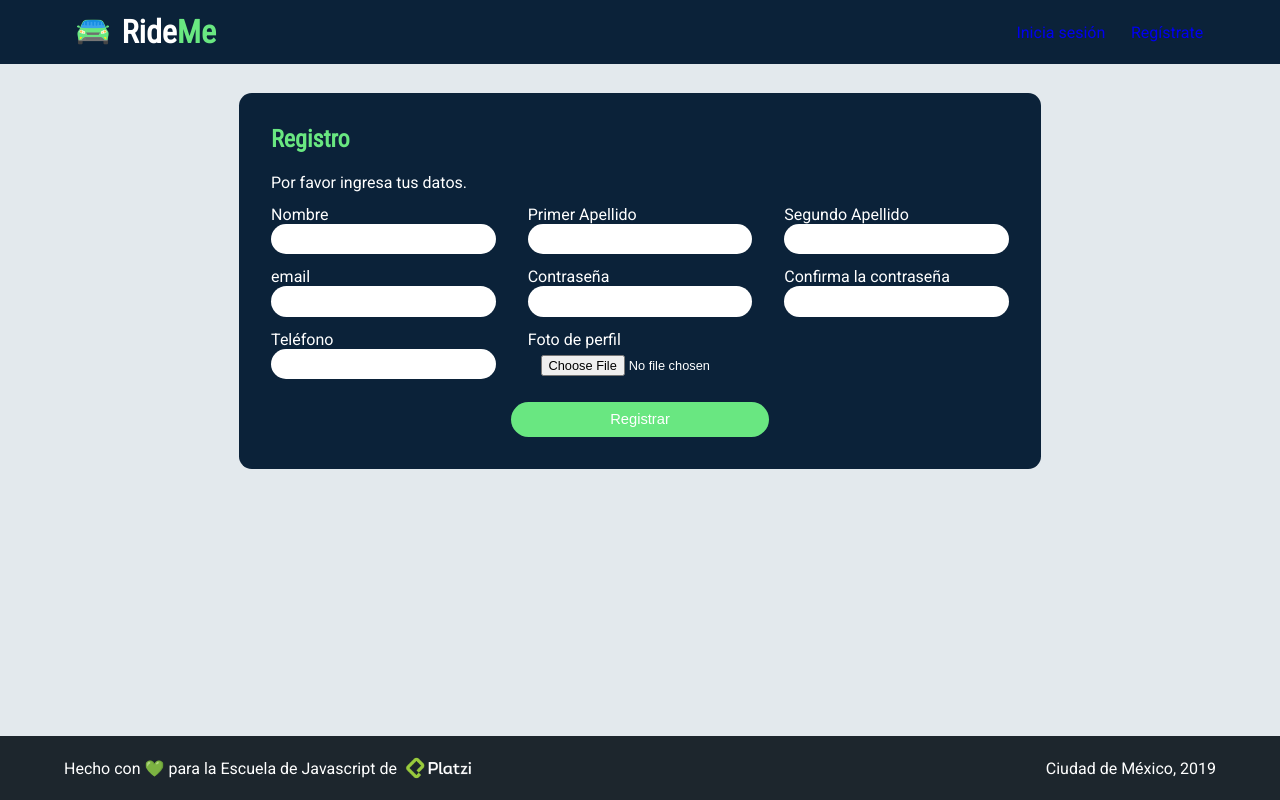
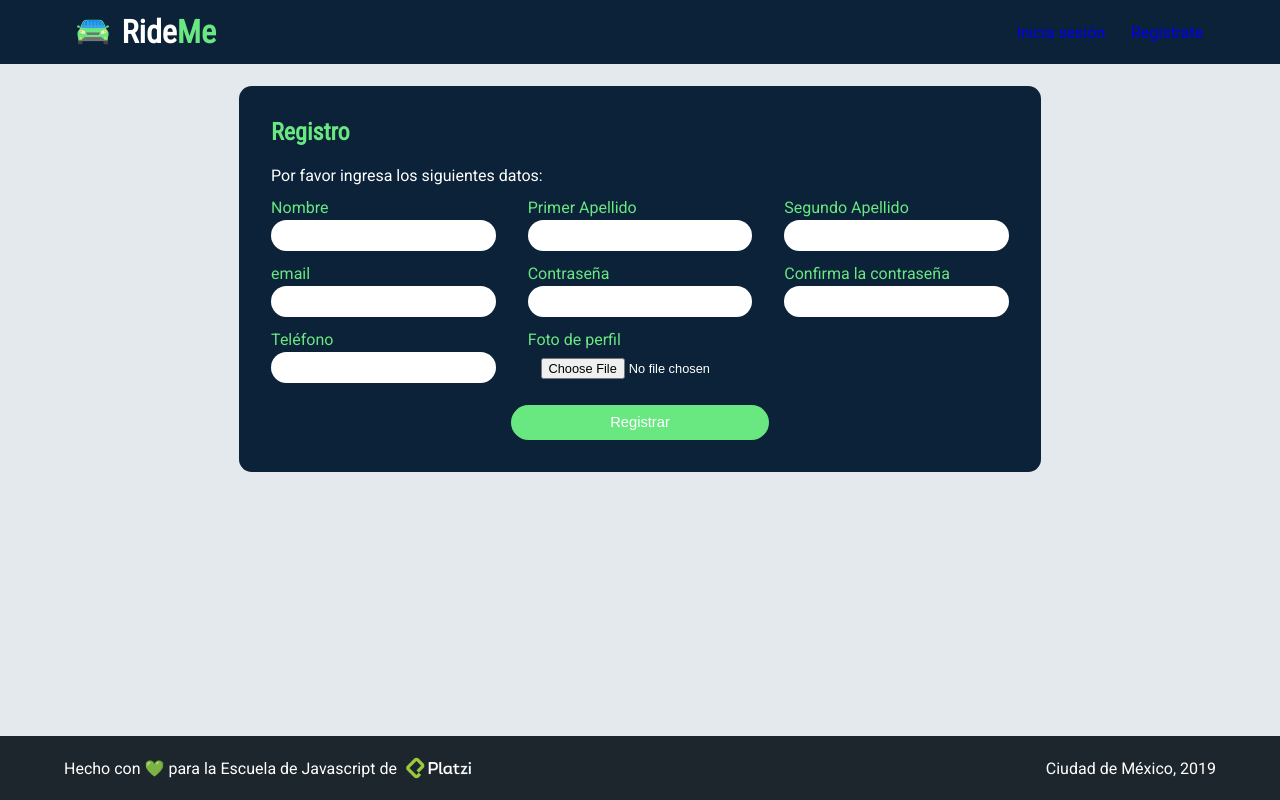
Before and after one commit to luisflorescode/RideMe, a React app: page /register in a window 1280 px wide. Built offline with nearby package versions, Linux system fonts and the light colour scheme.

Commit message:
Add Home container

```diff
--- a/src/App.jsx
+++ b/src/App.jsx
@@ -3,11 +3,13 @@ import { BrowserRouter, Switch, Route } from 'react-router-dom';
 import Landing from './containers/Landing';
 import Login from './containers/Login';
 import Register from './containers/Register';
+import Home from './containers/Home';
 import './assets/styles/App.scss';
 
 const App = () => (
   <BrowserRouter>
     <Switch>
+      <Route exact path='/home' component={Home} />
       <Route exact path='/register' component={Register} />
       <Route exact path='/login' component={Login} />
       <Route exact path='/' component={Landing} />
--- a/src/assets/styles/App.scss
+++ b/src/assets/styles/App.scss
@@ -143,6 +143,8 @@ button:disabled:hover {
   }
 
   .label {
+    color: $success-color;
+    margin-bottom: .25vw;
     margin-top: 1vw;
   }
 
--- a/src/assets/styles/components/RegisterForm.scss
+++ b/src/assets/styles/components/RegisterForm.scss
@@ -1,5 +1,5 @@
 @import '../App.scss';
 
 .registerForm {
-  margin: 2.25vw 0;
+  margin: 1.75vw 0;
 }
--- a/src/components/RegisterForm.jsx
+++ b/src/components/RegisterForm.jsx
@@ -11,7 +11,7 @@ const RegisterForm = (props) => {
   return (
     <div className='registerForm form'>
       <h2 className='registerForm__title'>Registro</h2>
-      <span>Por favor ingresa tus datos.</span>
+      <span>Por favor ingresa los siguientes datos:</span>
       <Form className='registerForm__form formHorizontal'>
         <div className='formHorizontal__line'>
           <div className='formHorizontal__line-item'>
@@ -136,7 +136,7 @@ export default withFormik({
     }
 
     if (!values.firstLastName) {
-      errors.firstLastName = 'Ingresa tu primer apellído.';
+      errors.firstLastName = 'Ingresa tu primer apellido.';
     }
 
     if (!values.email) {
@@ -147,6 +147,8 @@ export default withFormik({
       errors.password = 'Ingresa una contraseña.';
     } else if (!values.passwordConfirm) {
       errors.passwordConfirm = 'Confirma la contraseña ingresada.';
+    } else if (values.password !== values.passwordConfirm) {
+      errors.passwordConfirm = 'Las contraseñas no coinciden.';
     }
 
     if (!values.telephone) {
--- /dev/null
+++ b/src/containers/Home.jsx
@@ -0,0 +1,9 @@
+import React from 'react';
+
+const Home = () => (
+  <div>
+    Hello, i am Home
+  </div>
+);
+
+export default Home;
```
